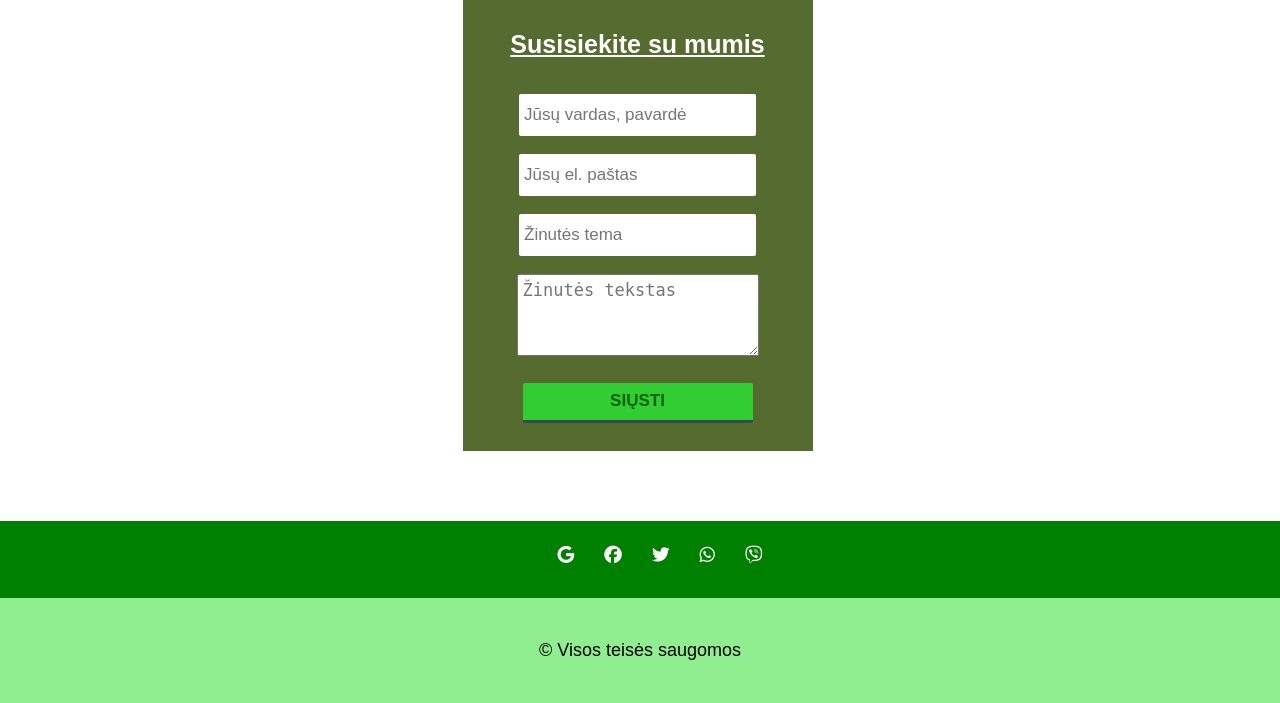
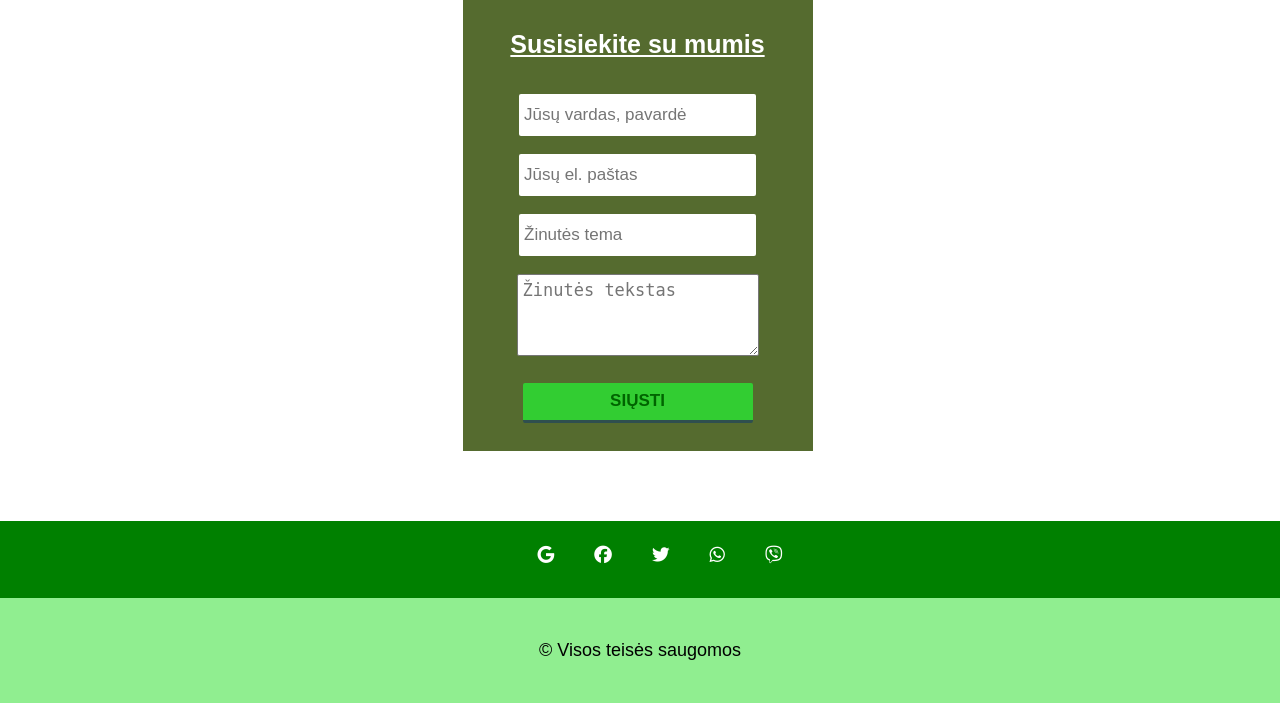
Before and after one commit to robertadau/robertos, a PHP site: page /projecto_failai/public_html/kontaktai.html in a window 1280 px wide. Shown: the part 118-821 px from the top of the page. Run offline with PHP 8.4, Linux system fonts and the light colour scheme; some libraries are stand-ins or nearby versions.

Commit message:
pakeiciau

```diff
--- a/projecto_failai/public_html/css/kontaktai.css
+++ b/projecto_failai/public_html/css/kontaktai.css
@@ -143,7 +143,7 @@ footer {
 }
 
 .social-list__item {
-    margin: 0 15px;
+    margin: 0 20px;
 }
 
 .social-list__link {
```
